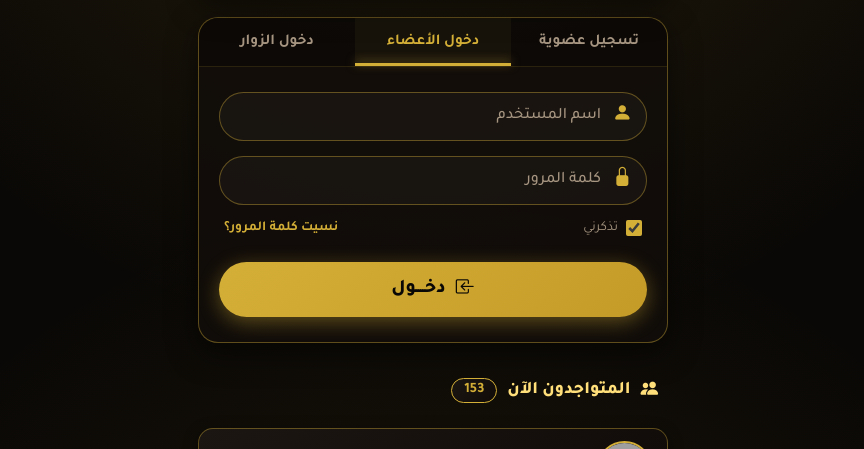
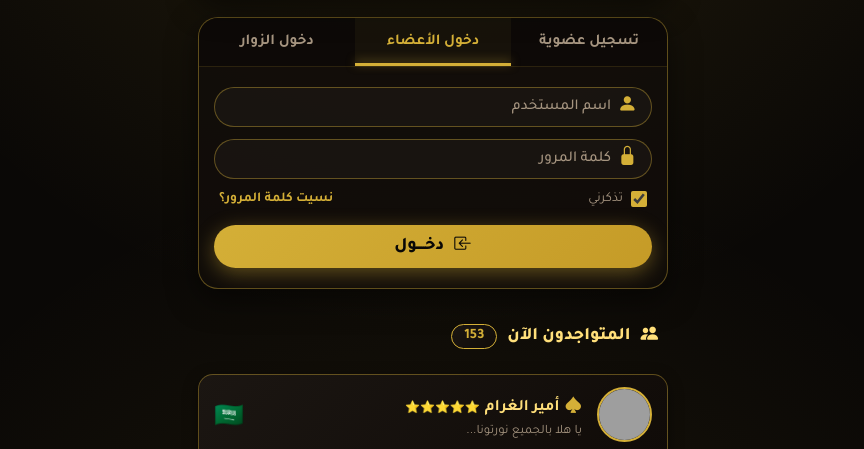
Before and after one commit to Mohamed-Santawi/chat-room, a website: page تسجيل الدخول1.html in a window 1280 px wide. Shown: the part 316-765 px from the top of the page, without its empty margins (207-1071 px from the left). Drawn offline with nearby package versions, Linux system fonts and the light colour scheme; grey boxes are pictures that could not be loaded.

Commit message:
style: reduce padding of inputs and login button for a sleeker look

```diff
--- a/تسجيل الدخول1.html
+++ b/تسجيل الدخول1.html
@@ -220,10 +220,10 @@
         }
 
         .login-form {
-            padding: 25px 20px;
+            padding: 20px 15px;
             display: flex;
             flex-direction: column;
-            gap: 15px;
+            gap: 12px;
         }
 
         .input-wrapper {
@@ -241,12 +241,12 @@
 
         .custom-input {
             width: 100%;
-            padding: 14px 45px 14px 15px;
+            padding: 10px 40px 10px 15px;
             background: rgba(255, 255, 255, 0.03);
             border: 1px solid var(--bronze-border);
             border-radius: 50px;
             color: var(--text-body);
-            font-size: 1rem;
+            font-size: 0.95rem;
             font-weight: 500;
         }
 
@@ -293,13 +293,13 @@
             background: var(--gradient-gold);
             color: #0a0806;
             border: none;
-            padding: 15px;
+            padding: 10px;
             border-radius: 50px;
-            font-size: 1.2rem;
+            font-size: 1.1rem;
             font-weight: 800;
             cursor: pointer;
             box-shadow: 0 5px 20px rgba(212, 175, 55, 0.4);
-            margin-top: 10px;
+            margin-top: 5px;
             display: flex;
             justify-content: center;
             align-items: center;
```
